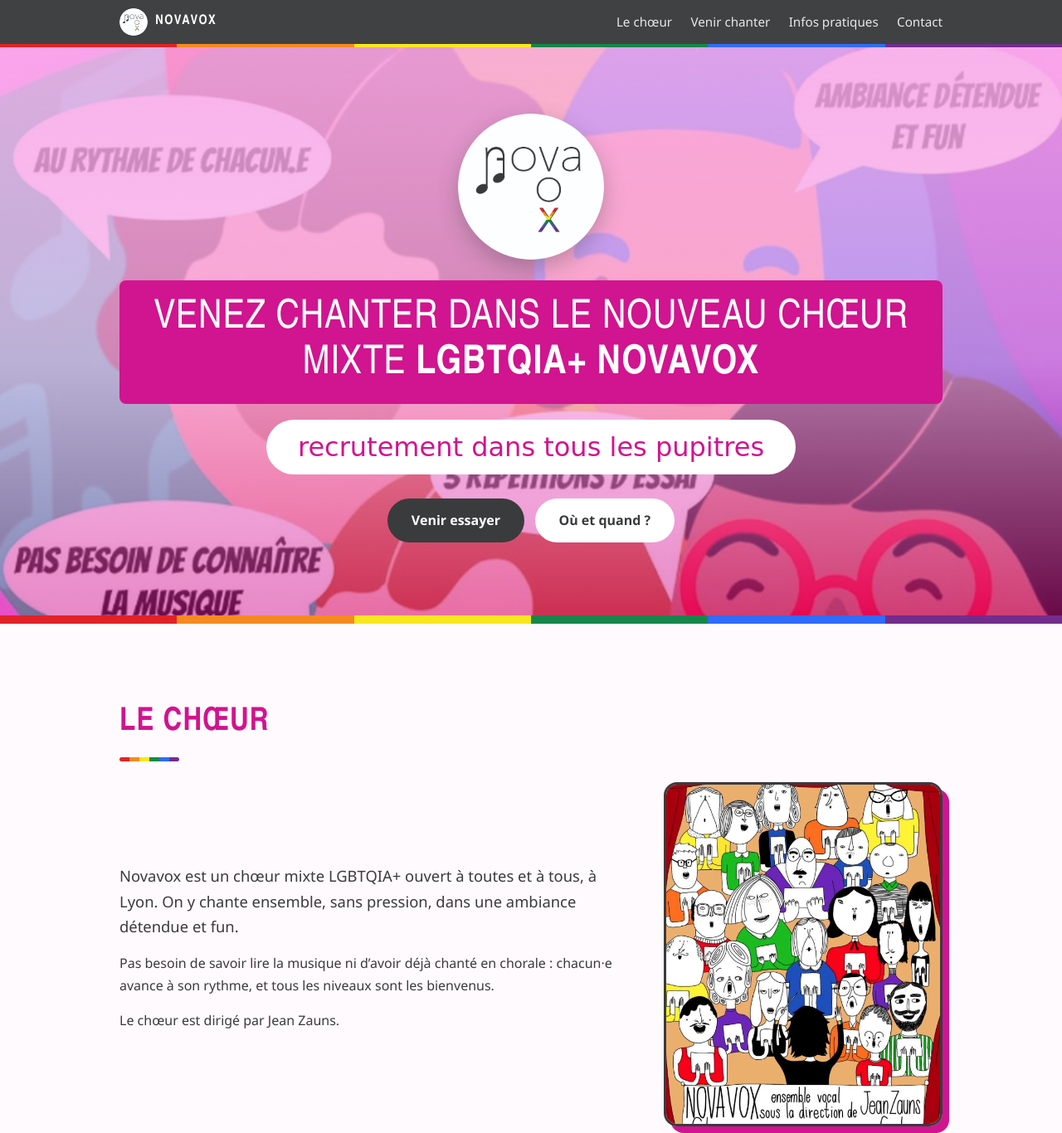
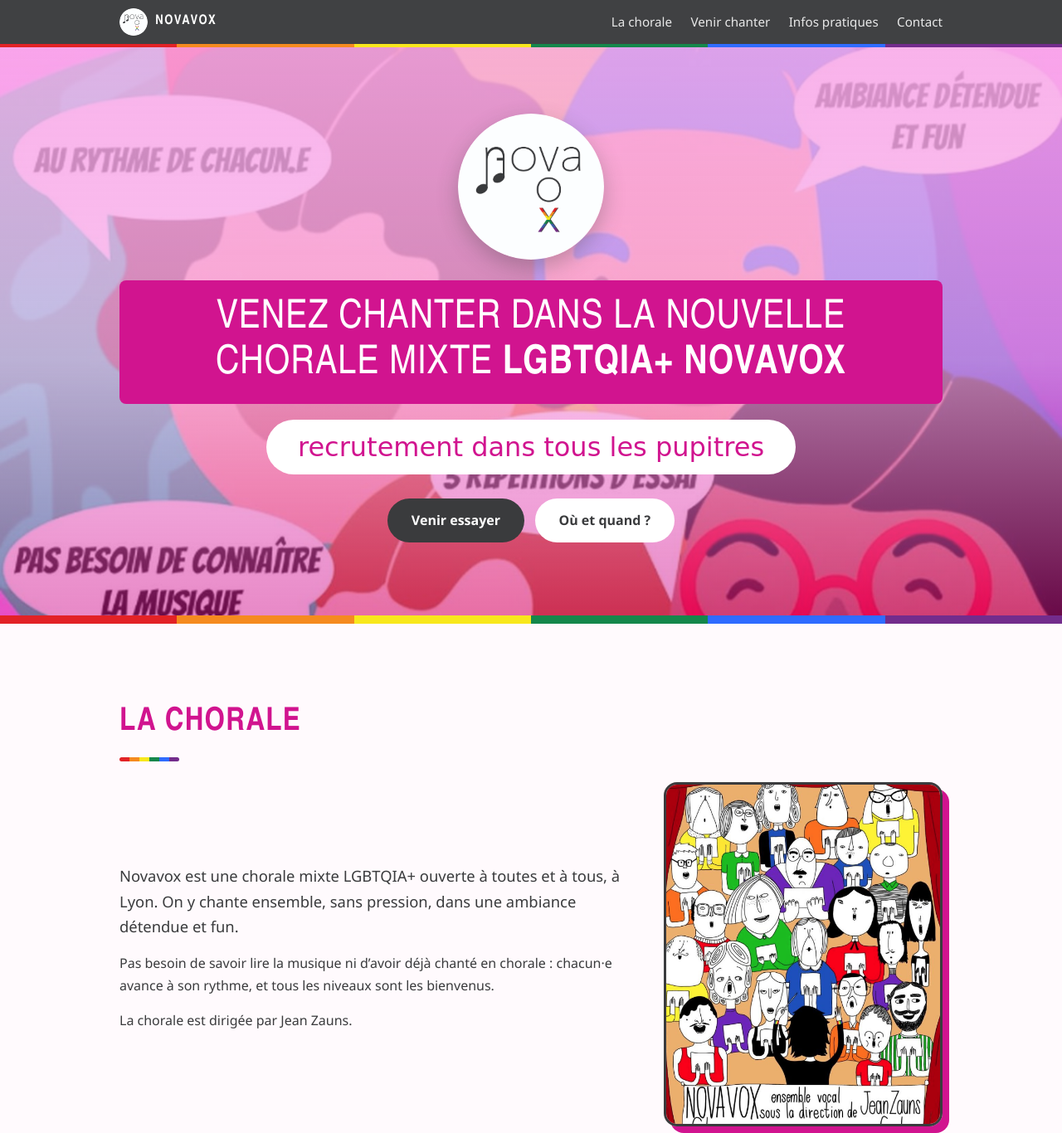
Before and after one commit to bintjes/novavox, a plain HTML site: page index.html in a window 1280 px wide. Shown: the top 1366 px of the page at 83% size. Drawn offline with Linux system fonts and the light colour scheme.

Commit message:
Replace "chœur" with "chorale" across the page
Co-Authored-By: Claude Sonnet 5.5 <noreply@anthropic.com>

```diff
--- a/index.html
+++ b/index.html
@@ -3,11 +3,11 @@
 <head>
   <meta charset="utf-8">
   <meta name="viewport" content="width=device-width, initial-scale=1">
-  <title>Novavox – Chœur mixte LGBTQIA+ à Lyon</title>
-  <meta name="description" content="Novavox, nouveau chœur mixte LGBTQIA+ à Lyon. Ouvert à tous les niveaux, recrutement dans tous les pupitres. Répétitions le mercredi de 20h à 21h30, salle Bonnand (Lyon 3).">
+  <title>Novavox – Chorale mixte LGBTQIA+ à Lyon</title>
+  <meta name="description" content="Novavox, nouvelle chorale mixte LGBTQIA+ à Lyon. Ouverte à tous les niveaux, recrutement dans tous les pupitres. Répétitions le mercredi de 20h à 21h30, salle Bonnand (Lyon 3).">
   <meta name="theme-color" content="#d1148f">
   <link rel="icon" type="image/png" href="assets/logo.png">
-  <meta property="og:title" content="Novavox – Chœur mixte LGBTQIA+ à Lyon">
+  <meta property="og:title" content="Novavox – Chorale mixte LGBTQIA+ à Lyon">
   <meta property="og:description" content="Venez chanter ! Tous niveaux, tous pupitres. Répétitions le mercredi de 20h à 21h30.">
   <meta property="og:image" content="assets/affichette.png">
   <meta property="og:type" content="website">
@@ -178,7 +178,7 @@
       <a class="brand" href="#top"><img src="assets/logo.png" alt=""><span>Novavox</span></a>
       <nav aria-label="Navigation principale">
         <ul>
-          <li><a href="#choeur">Le chœur</a></li>
+          <li><a href="#chorale">La chorale</a></li>
           <li><a href="#rejoindre">Venir chanter</a></li>
           <li><a href="#infos">Infos pratiques</a></li>
           <li><a href="#contact">Contact</a></li>
@@ -191,7 +191,7 @@
     <div class="hero">
       <div class="wrap">
         <img class="logo" src="assets/logo.png" alt="Logo de Novavox : deux croches, le nom écrit en lettres fines, avec un X aux couleurs du drapeau arc-en-ciel" width="320" height="320">
-        <h1>Venez chanter dans le nouveau chœur mixte <strong>LGBTQIA+ Novavox</strong></h1>
+        <h1>Venez chanter dans la nouvelle chorale mixte <strong>LGBTQIA+ Novavox</strong></h1>
         <span class="script">recrutement dans tous les pupitres</span>
         <div class="cta">
           <a class="btn" href="#rejoindre">Venir essayer</a>
@@ -201,17 +201,17 @@
     </div>
     <div class="pride-bar" aria-hidden="true"></div>
 
-    <section id="choeur">
+    <section id="chorale">
       <div class="wrap reveal">
-        <h2>Le chœur</h2>
+        <h2>La chorale</h2>
         <div class="split">
           <div>
-            <p class="lead">Novavox est un chœur mixte LGBTQIA+ ouvert à toutes et à tous, à Lyon. On y chante ensemble, sans pression, dans une ambiance détendue et fun.</p>
+            <p class="lead">Novavox est une chorale mixte LGBTQIA+ ouverte à toutes et à tous, à Lyon. On y chante ensemble, sans pression, dans une ambiance détendue et fun.</p>
             <p>Pas besoin de savoir lire la musique ni d’avoir déjà chanté en chorale : chacun·e avance à son rythme, et tous les niveaux sont les bienvenus.</p>
-            <p>Le chœur est dirigé par Jean Zauns.</p>
+            <p>La chorale est dirigée par Jean Zauns.</p>
           </div>
           <img class="illus" src="assets/novavox-graphic1.png" width="608" height="752" loading="lazy"
-               alt="Dessin d’un chœur : une vingtaine de choristes aux visages variés, vêtus de couleurs arc-en-ciel, chantent avec leur partition devant un rideau rouge, face à un chef ou une cheffe de dos. Bannière : Novavox, ensemble vocal sous la direction de Jean Zauns.">
+               alt="Dessin d’une chorale : une vingtaine de choristes aux visages variés, vêtus de couleurs arc-en-ciel, chantent avec leur partition devant un rideau rouge, face à un chef ou une cheffe de dos. Bannière : Novavox, ensemble vocal sous la direction de Jean Zauns.">
         </div>
 
         <div class="bubbles">
@@ -309,7 +309,7 @@
 
   <footer>
     <div class="pride-bar" aria-hidden="true"></div>
-    <p>© <span id="year">2026</span> Novavox · Chœur mixte LGBTQIA+ · Lyon</p>
+    <p>© <span id="year">2026</span> Novavox · Chorale mixte LGBTQIA+ · Lyon</p>
     <p class="credit">Graphisme : <a href="https://www.instagram.com/jeromeflorent/" target="_blank" rel="noopener">@jeromeflorent</a></p>
   </footer>
 
```
